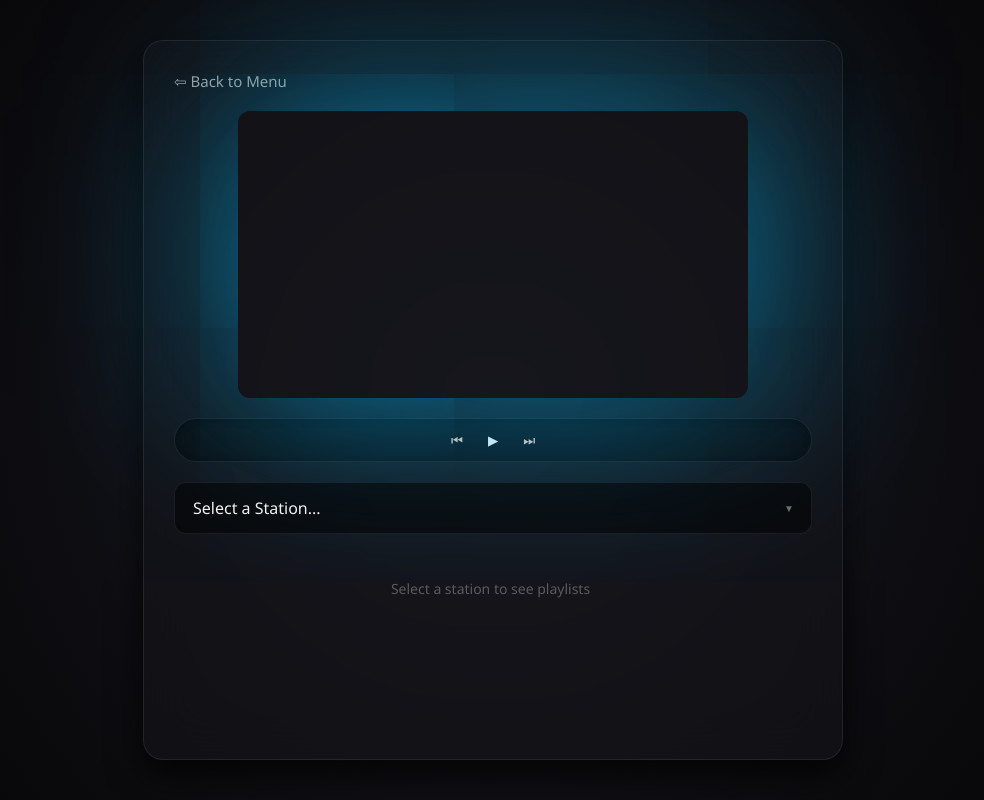
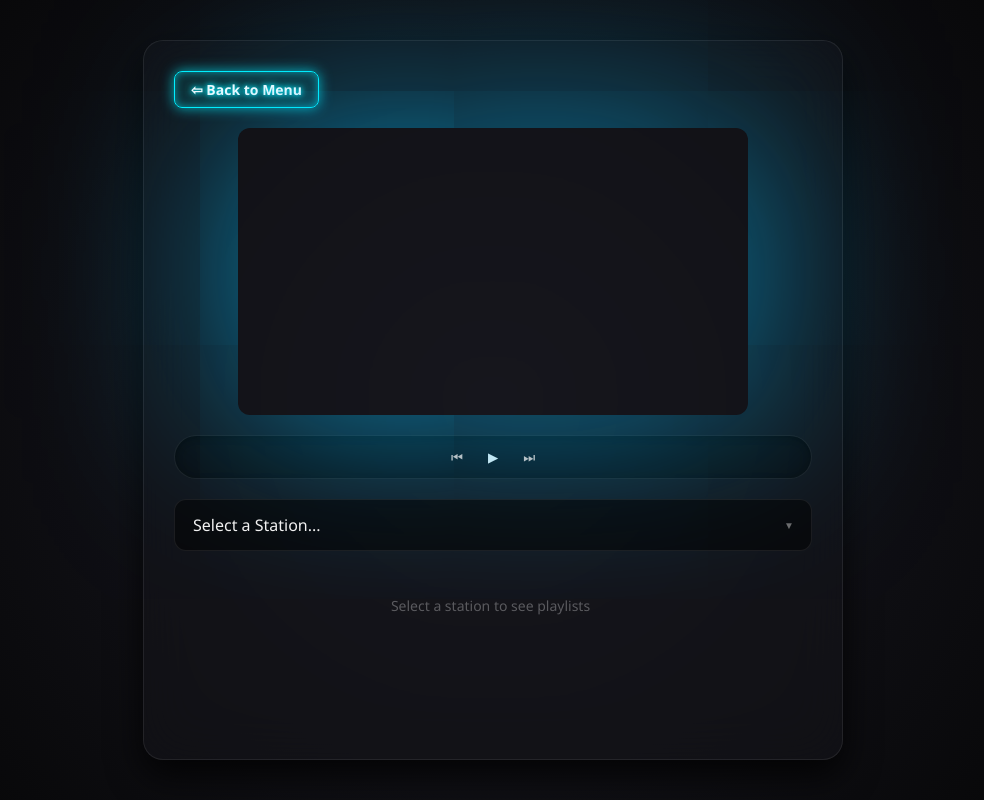
Before and after one commit to CommandrQ/bluishchoyadance8, a plain HTML site: page musicplayer/index.html in a window 1280 px wide. Shown: the whole page, without its empty margins (147-1131 px from the left). Drawn offline with Linux system fonts and the light colour scheme.

Commit message:
Update style.css

```diff
--- a/musicplayer/style.css
+++ b/musicplayer/style.css
@@ -1,7 +1,7 @@
 :root {
-  --main-bg: #09090b; /* Very dark background */
+  --main-bg: #09090b;
   --text-color: #f1f1f1;
-  --glass-bg: rgba(20, 20, 25, 0.6); /* Dark Frosted background */
+  --glass-bg: rgba(20, 20, 25, 0.6);
   --glass-border: rgba(255, 255, 255, 0.08);
   --highlight: #ffffff;
 
@@ -19,7 +19,6 @@
 
 body {
   background-color: var(--main-bg);
-  /* Subtle dark radial gradient behind the glass */
   background: radial-gradient(circle at center, #1a1a24 0%, #050505 100%);
   color: var(--text-color);
   height: 100vh;
@@ -51,22 +50,64 @@ body {
   z-index: 10;
 }
 
-/* Header */
+/* --- ANIMATED NEON HEADER BUTTON --- */
 .app-header {
   flex-shrink: 0;
   margin-bottom: 20px;
+  display: flex;
+  justify-content: flex-start;
 }
 
 .back-btn {
-  color: rgba(255,255,255,0.6);
+  position: relative;
+  color: #fff;
   text-decoration: none;
-  font-size: 15px;
-  display: flex;
+  font-size: 14px;
+  font-weight: 600;
+  display: inline-flex;
   align-items: center;
   gap: 8px;
-  transition: color 0.2s;
+  padding: 8px 16px;
+  background: rgba(0, 243, 255, 0.1);
+  border: 1px solid #00f3ff;
+  border-radius: 8px;
+  text-shadow: 0 0 5px #00f3ff, 0 0 10px #00f3ff;
+  overflow: hidden;
+  animation: neon-pulse 2s infinite alternate;
+  transition: transform 0.2s;
 }
-.back-btn:hover { color: var(--text-color); }
+
+.back-btn:active {
+  transform: scale(0.95);
+}
+
+.back-btn svg {
+  filter: drop-shadow(0 0 3px #00f3ff);
+}
+
+/* The Sheen Effect */
+.back-btn::before {
+  content: '';
+  position: absolute;
+  top: 0;
+  left: -100%;
+  width: 50%;
+  height: 100%;
+  background: linear-gradient(to right, rgba(255,255,255,0) 0%, rgba(255,255,255,0.8) 50%, rgba(255,255,255,0) 100%);
+  transform: skewX(-25deg);
+  animation: sheen-sweep 4s infinite;
+}
+
+@keyframes neon-pulse {
+  0% { box-shadow: 0 0 5px rgba(0,243,255,0.4), inset 0 0 5px rgba(0,243,255,0.4); }
+  100% { box-shadow: 0 0 15px rgba(0,243,255,0.8), inset 0 0 10px rgba(0,243,255,0.6); }
+}
+
+@keyframes sheen-sweep {
+  0% { left: -100%; }
+  20% { left: 200%; }
+  100% { left: 200%; } /* Pauses the sheen before sweeping again */
+}
 
 /* SVG Icon Sizing */
 .icon-sm { width: 18px; height: 18px; fill: currentColor; }
@@ -88,13 +129,9 @@ body {
   border-radius: 12px;
   position: relative;
   overflow: hidden;
-
-  /* Your requested glow code applied dynamically */
   -webkit-box-shadow: 0px 0px 191px 5px var(--active-glow);
   -moz-box-shadow: 0px 0px 191px 5px var(--active-glow);
   box-shadow: 0px 0px 191px 5px var(--active-glow);
-
-  /* Smooth transition when colors change */
   transition: box-shadow 0.8s ease-in-out;
 }
 
```
